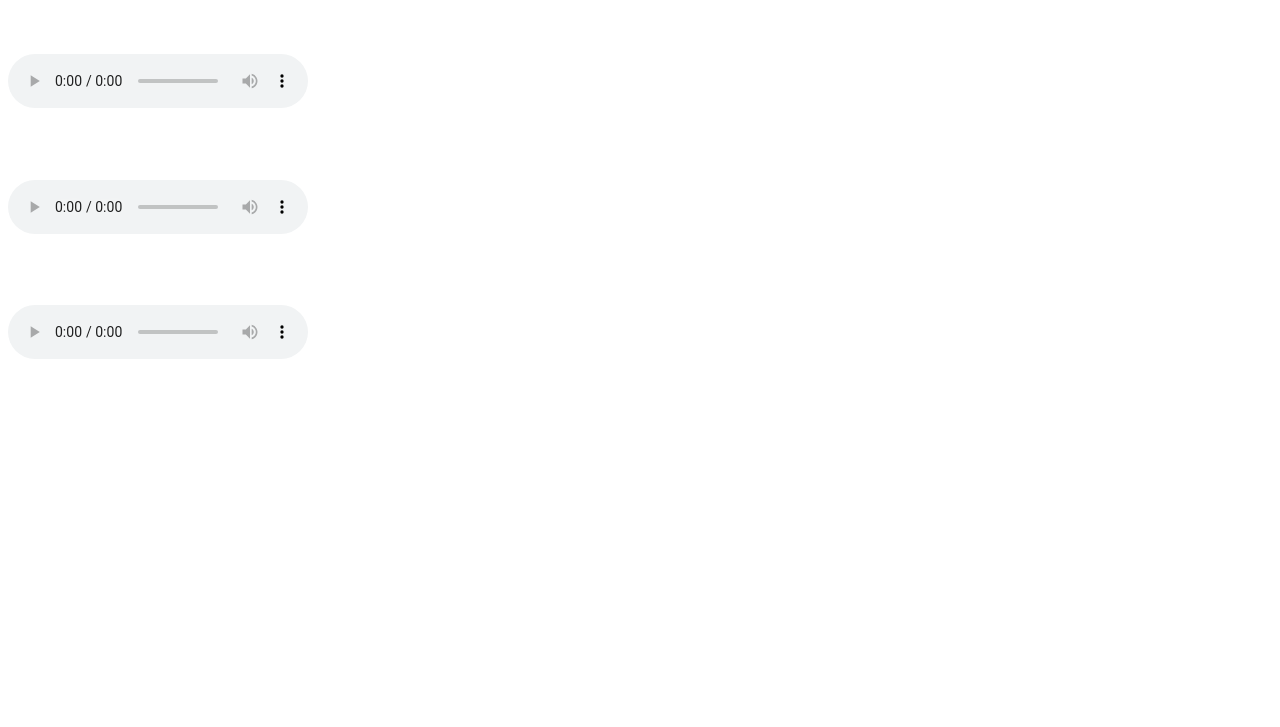
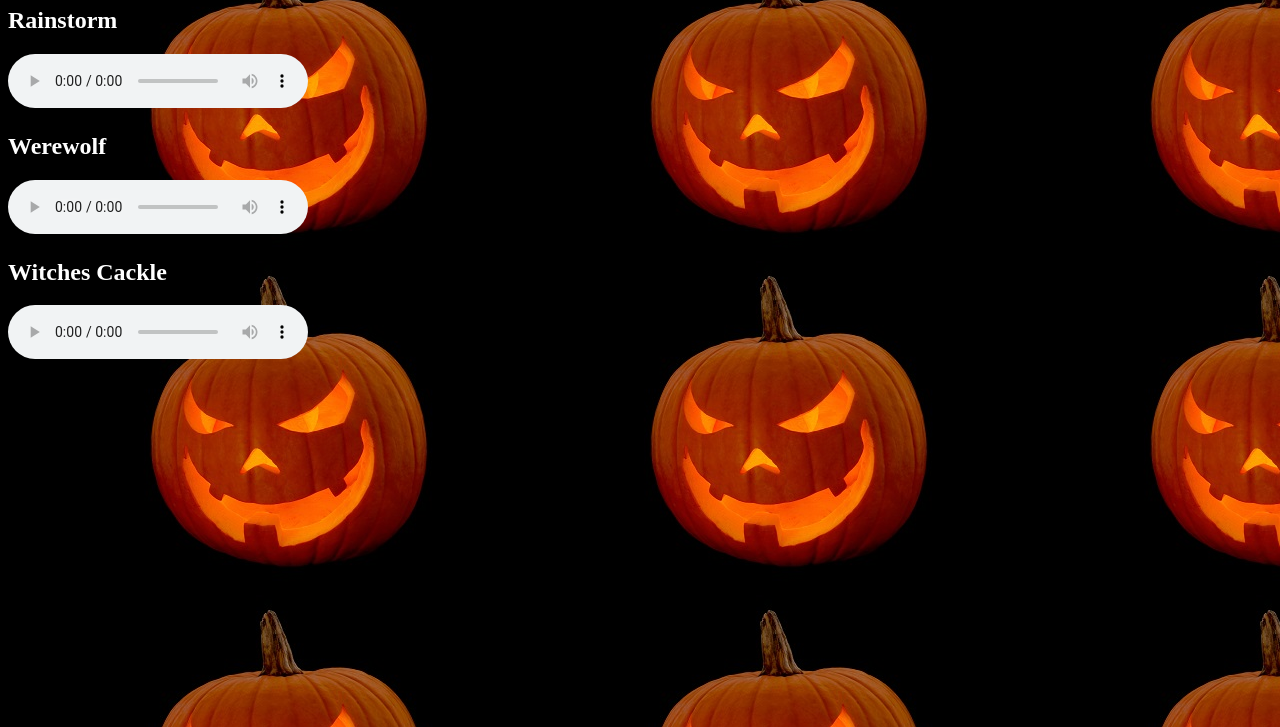
Before and after one commit to PK42Trinity/PK42Trinity.github.io, a plain HTML site: page halloween/halloween.html in a window 1280 px wide. Shown: the part 73-800 px from the top of the page. Drawn offline with Linux system fonts and the light colour scheme.

Commit message:
Update halloween.html

```diff
--- a/halloween/halloween.html
+++ b/halloween/halloween.html
@@ -5,7 +5,7 @@
     <title>Halloween Sounds</title>
  </head>
 
-<body style="color: white; background-image: url('image/pumpkin.jpg');">
+<body style="color: white; background-image: url('images/pumpkin.jpg');">
 
 <h1>Halloween Sounds</h1>
      <h2>Rainstorm</h2>
```
